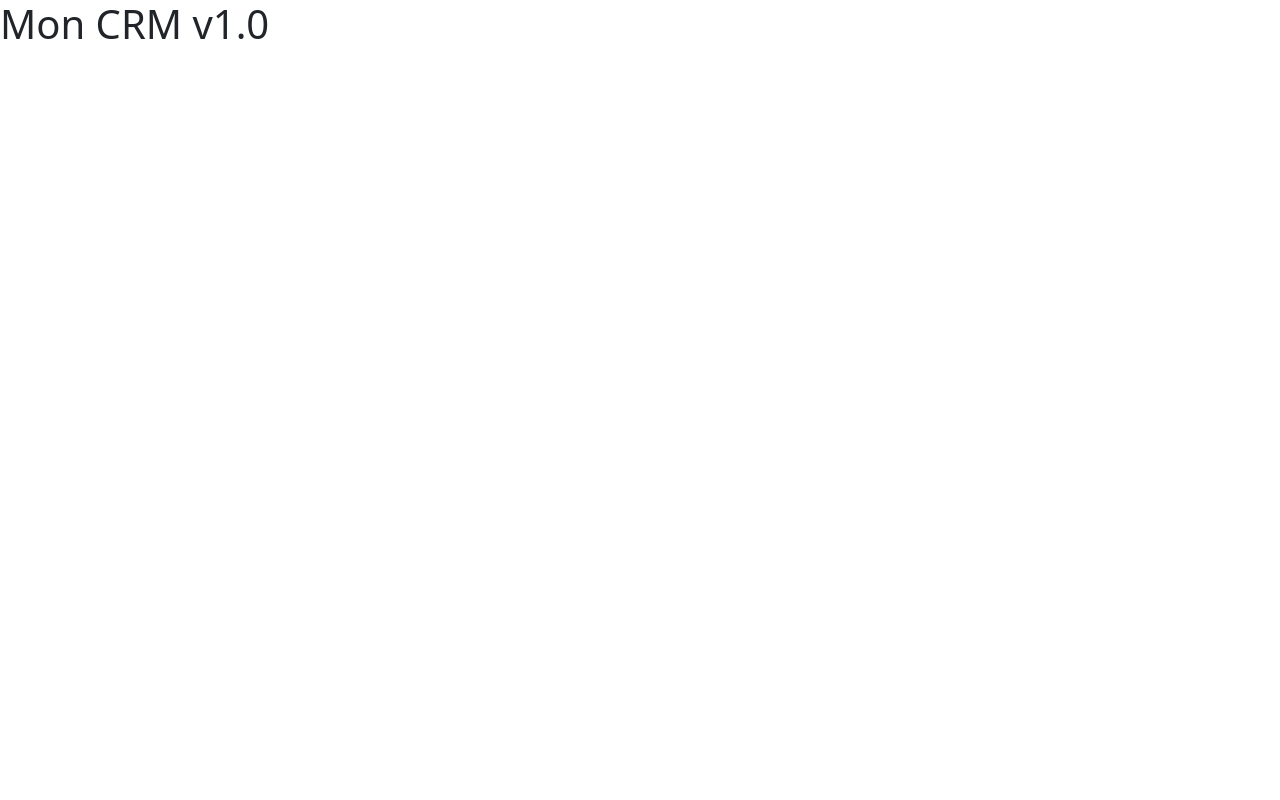
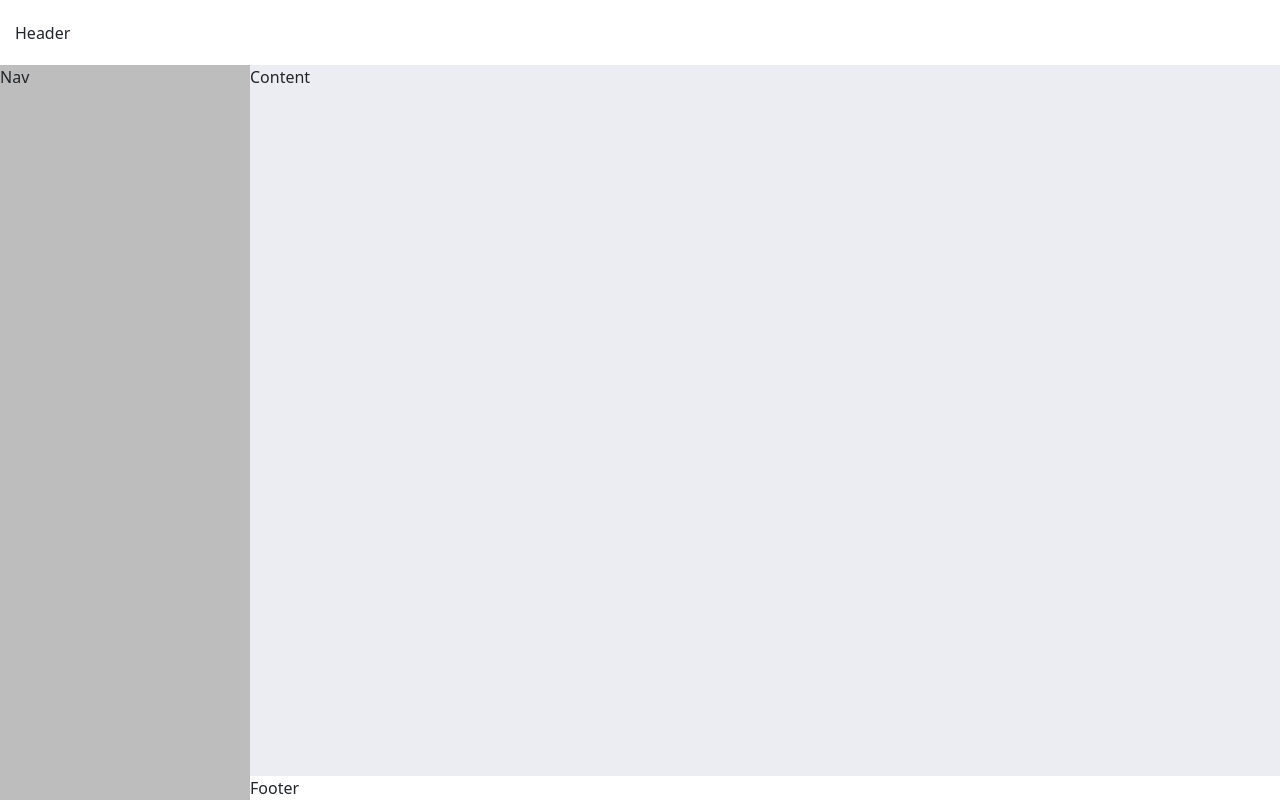
Before and after one commit to manelamari/crm, an Angular app: page / in a window 1280 px wide. Built offline with nearby package versions, Linux system fonts and the light colour scheme.

Commit message:
7.UiComponent html / scss

```diff
--- a/angular.json
+++ b/angular.json
@@ -27,10 +27,7 @@
             "outputPath": "dist/appli-crm",
             "index": "src/index.html",
             "browser": "src/main.ts",
-            "polyfills": [
-              "zone.js",
-              "@angular/localize/init"
-            ],
+            "polyfills": ["zone.js", "@angular/localize/init"],
             "tsConfig": "tsconfig.app.json",
             "inlineStyleLanguage": "scss",
             "assets": [
@@ -39,9 +36,10 @@
                 "input": "public"
               }
             ],
-            "styles": [
-              "src/styles.scss"
-            ],
+            "styles": ["src/styles.scss"],
+            "stylePreprocessorOptions": {
+              "includePaths": ["src/stylings/"]
+            },
             "scripts": []
           },
           "configurations": {
@@ -99,9 +97,7 @@
                 "input": "public"
               }
             ],
-            "styles": [
-              "src/styles.scss"
-            ],
+            "styles": ["src/styles.scss"],
             "scripts": []
           }
         }
--- a/src/app/app.component.html
+++ b/src/app/app.component.html
@@ -1 +1,4 @@
-<h1>{{ title }}</h1>
+<!-- <h1>{{ title }}</h1> -->
+<app-ui>
+  <!-- C'est ici que le reste des pages vont être rendues -->
+</app-ui>
--- /dev/null
+++ b/src/app/ui/components/ui/ui.component.html
@@ -0,0 +1,11 @@
+<header class="fixed-top">Header</header>
+<main>
+  <div class="shadow position-fixed"></div>
+  <aside>
+    <div class="scroller">Nav</div>
+  </aside>
+  <div class="page">
+    <div class="contents">Content</div>
+    <footer>Footer</footer>
+  </div>
+</main>
--- /dev/null
+++ b/src/app/ui/components/ui/ui.component.scss
@@ -0,0 +1,64 @@
+@import "layout";
+/// Description design of user interface
+header {
+  height: 65px;
+  background: var(--app-light);
+  padding: 0 $gutter;
+  display: flex;
+  align-items: center;
+}
+main {
+  background: var(--app-darklight);
+  min-height: calc(100vh - 65px);
+  padding-top: 65px;
+}
+aside {
+  background: var(--app-darklight2);
+  width: 250px;
+  min-height: 100vh;
+  position: fixed;
+  z-index: 1000;
+  .scroller {
+    overflow-y: auto;
+    max-height: 100vh;
+    padding-bottom: 65px;
+  }
+}
+.close-aside aside {
+  width: 0;
+  overflow: hidden;
+}
+.close-aside .shadow {
+  display: none;
+}
+.shadow {
+  background: var(--app-dark);
+  opacity: 0.8;
+  width: 100%;
+  min-height: 100vh;
+  z-index: 1000;
+}
+.page {
+  display: flex;
+  flex-direction: column;
+  min-height: calc(100vh - 65px);
+}
+.contents {
+  flex-grow: 1;
+}
+footer {
+  background: var(--app-light);
+}
+@media (min-width: $md-breakpoint) {
+  .shadow {
+    display: none;
+  }
+  .contents,
+  footer {
+    margin-left: 250px;
+  }
+  .close-aside .contents,
+  .close-aside footer {
+    margin-left: 0;
+  }
+}
```
Also changed, not shown: src/app/ui/components/ui/ui.component.ts (added, +10 -0 lines), src/app/ui/ui.module.ts (+7 -1 lines), 1 other file (tests, documents, lock files or other folders).
